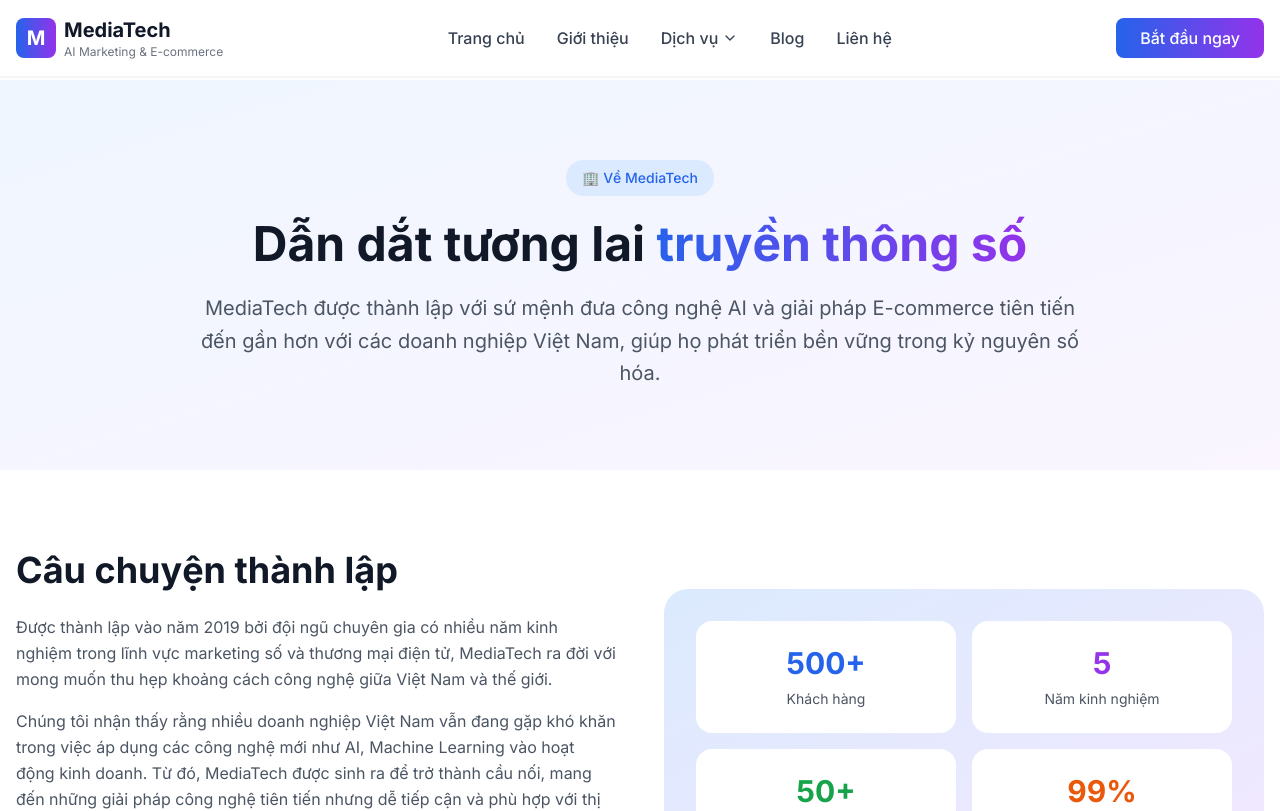
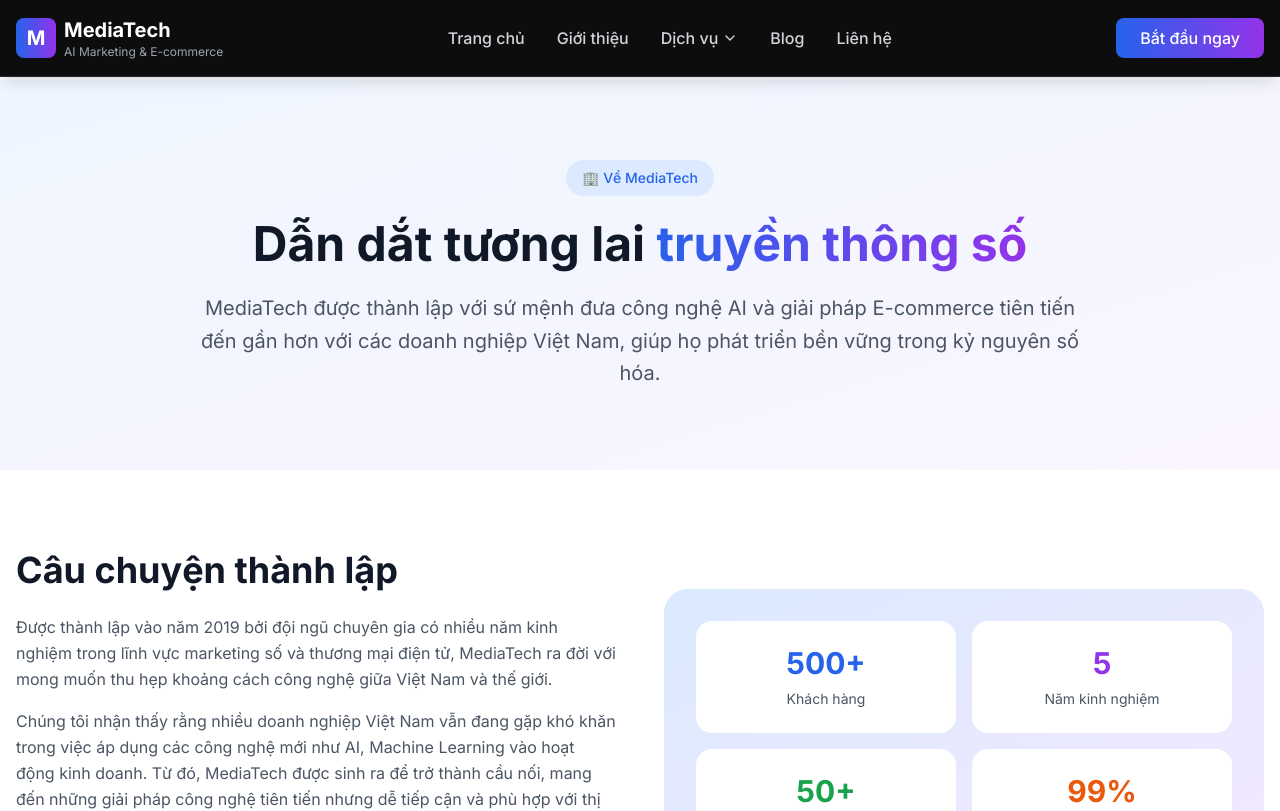
Before and after one commit to khoa08122002/mediaverse-dropship-nexus, a React (Vite) app: page /about in a window 1280 px wide. Shown: the top 811 px of the page. Built offline with nearby package versions, Linux system fonts and the light colour scheme.

Commit message:
Fix: Dark header and service menu hover
- Changed header background to dark.
- Fixed the service menu to show sub-items on hover.

```diff
--- a/src/components/Header.tsx
+++ b/src/components/Header.tsx
@@ -7,8 +7,16 @@ const Header = () => {
   const [isMenuOpen, setIsMenuOpen] = useState(false);
   const [isServicesOpen, setIsServicesOpen] = useState(false);
 
+  const handleServicesMouseEnter = () => {
+    setIsServicesOpen(true);
+  };
+
+  const handleServicesMouseLeave = () => {
+    setIsServicesOpen(false);
+  };
+
   return (
-    <header className="fixed top-0 w-full bg-white/95 backdrop-blur-md shadow-sm z-50 border-b border-gray-100">
+    <header className="fixed top-0 w-full bg-black/95 backdrop-blur-md shadow-lg z-50 border-b border-gray-800">
       <nav className="container mx-auto px-4 py-4">
         <div className="flex items-center justify-between">
           {/* Logo */}
@@ -17,46 +25,50 @@ const Header = () => {
               <span className="text-white font-bold text-xl">M</span>
             </div>
             <div className="hidden md:block">
-              <h1 className="text-xl font-bold text-gray-900">MediaTech</h1>
-              <p className="text-xs text-gray-500">AI Marketing & E-commerce</p>
+              <h1 className="text-xl font-bold text-white">MediaTech</h1>
+              <p className="text-xs text-gray-400">AI Marketing & E-commerce</p>
             </div>
           </Link>
 
           {/* Desktop Navigation */}
           <div className="hidden lg:flex items-center space-x-8">
-            <Link to="/" className="text-gray-700 hover:text-blue-600 transition-colors font-medium">
+            <Link to="/" className="text-gray-300 hover:text-white transition-colors font-medium">
               Trang chủ
             </Link>
-            <Link to="/about" className="text-gray-700 hover:text-blue-600 transition-colors font-medium">
+            <Link to="/about" className="text-gray-300 hover:text-white transition-colors font-medium">
               Giới thiệu
             </Link>
-            <div className="relative">
-              <button
-                className="flex items-center text-gray-700 hover:text-blue-600 transition-colors font-medium"
-                onMouseEnter={() => setIsServicesOpen(true)}
-                onMouseLeave={() => setIsServicesOpen(false)}
-              >
+            <div
+              className="relative"
+              onMouseEnter={handleServicesMouseEnter}
+              onMouseLeave={handleServicesMouseLeave}
+            >
+              <button className="flex items-center text-gray-300 hover:text-white transition-colors font-medium">
                 Dịch vụ <ChevronDown className="ml-1 w-4 h-4" />
               </button>
               {isServicesOpen && (
-                <div
-                  className="absolute top-full left-0 mt-2 w-64 bg-white rounded-lg shadow-lg border border-gray-100 py-2"
-                  onMouseEnter={() => setIsServicesOpen(true)}
-                  onMouseLeave={() => setIsServicesOpen(false)}
-                >
-                  <Link to="/media-services" className="block px-4 py-2 text-gray-700 hover:bg-gray-50 hover:text-blue-600">
+                <div className="absolute top-full left-0 mt-2 w-64 bg-gray-900 rounded-lg shadow-xl border border-gray-700 py-2 z-50">
+                  <Link
+                    to="/media-services"
+                    className="block px-4 py-3 text-gray-300 hover:bg-gray-800 hover:text-white transition-colors"
+                    onClick={() => setIsServicesOpen(false)}
+                  >
                     AI Marketing & Truyền thông
                   </Link>
-                  <Link to="/ecommerce" className="block px-4 py-2 text-gray-700 hover:bg-gray-50 hover:text-blue-600">
+                  <Link
+                    to="/ecommerce"
+                    className="block px-4 py-3 text-gray-300 hover:bg-gray-800 hover:text-white transition-colors"
+                    onClick={() => setIsServicesOpen(false)}
+                  >
                     Dropshipping & E-commerce
                   </Link>
                 </div>
               )}
             </div>
-            <Link to="/blog" className="text-gray-700 hover:text-blue-600 transition-colors font-medium">
+            <Link to="/blog" className="text-gray-300 hover:text-white transition-colors font-medium">
               Blog
             </Link>
-            <Link to="/contact" className="text-gray-700 hover:text-blue-600 transition-colors font-medium">
+            <Link to="/contact" className="text-gray-300 hover:text-white transition-colors font-medium">
               Liên hệ
             </Link>
           </div>
@@ -73,7 +85,7 @@ const Header = () => {
 
           {/* Mobile Menu Button */}
           <button
-            className="lg:hidden"
+            className="lg:hidden text-white"
             onClick={() => setIsMenuOpen(!isMenuOpen)}
           >
             {isMenuOpen ? <X className="w-6 h-6" /> : <Menu className="w-6 h-6" />}
@@ -82,24 +94,24 @@ const Header = () => {
 
         {/* Mobile Navigation */}
         {isMenuOpen && (
-          <div className="lg:hidden mt-4 pb-4 border-t border-gray-100">
+          <div className="lg:hidden mt-4 pb-4 border-t border-gray-800">
             <div className="flex flex-col space-y-3 pt-4">
-              <Link to="/" className="text-gray-700 hover:text-blue-600 transition-colors font-medium">
+              <Link to="/" className="text-gray-300 hover:text-white transition-colors font-medium">
                 Trang chủ
               </Link>
-              <Link to="/about" className="text-gray-700 hover:text-blue-600 transition-colors font-medium">
+              <Link to="/about" className="text-gray-300 hover:text-white transition-colors font-medium">
                 Giới thiệu
               </Link>
-              <Link to="/media-services" className="text-gray-700 hover:text-blue-600 transition-colors font-medium">
+              <Link to="/media-services" className="text-gray-300 hover:text-white transition-colors font-medium">
                 AI Marketing & Truyền thông
               </Link>
-              <Link to="/ecommerce" className="text-gray-700 hover:text-blue-600 transition-colors font-medium">
+              <Link to="/ecommerce" className="text-gray-300 hover:text-white transition-colors font-medium">
                 Dropshipping & E-commerce
               </Link>
-              <Link to="/blog" className="text-gray-700 hover:text-blue-600 transition-colors font-medium">
+              <Link to="/blog" className="text-gray-300 hover:text-white transition-colors font-medium">
                 Blog
               </Link>
-              <Link to="/contact" className="text-gray-700 hover:text-blue-600 transition-colors font-medium">
+              <Link to="/contact" className="text-gray-300 hover:text-white transition-colors font-medium">
                 Liên hệ
               </Link>
               <Link
```
